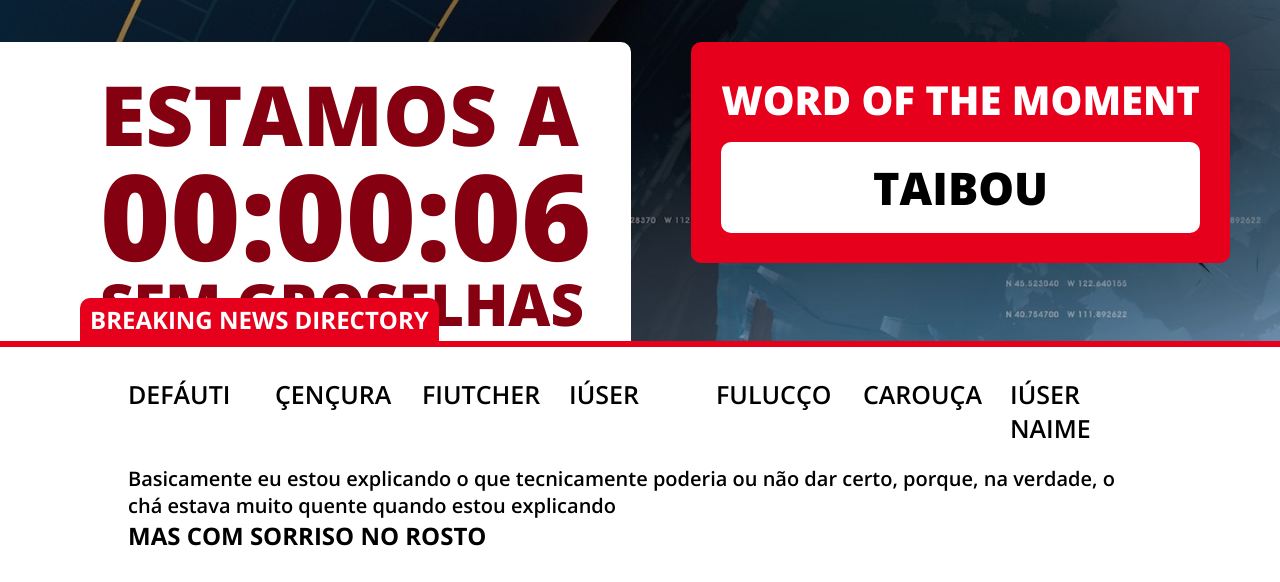
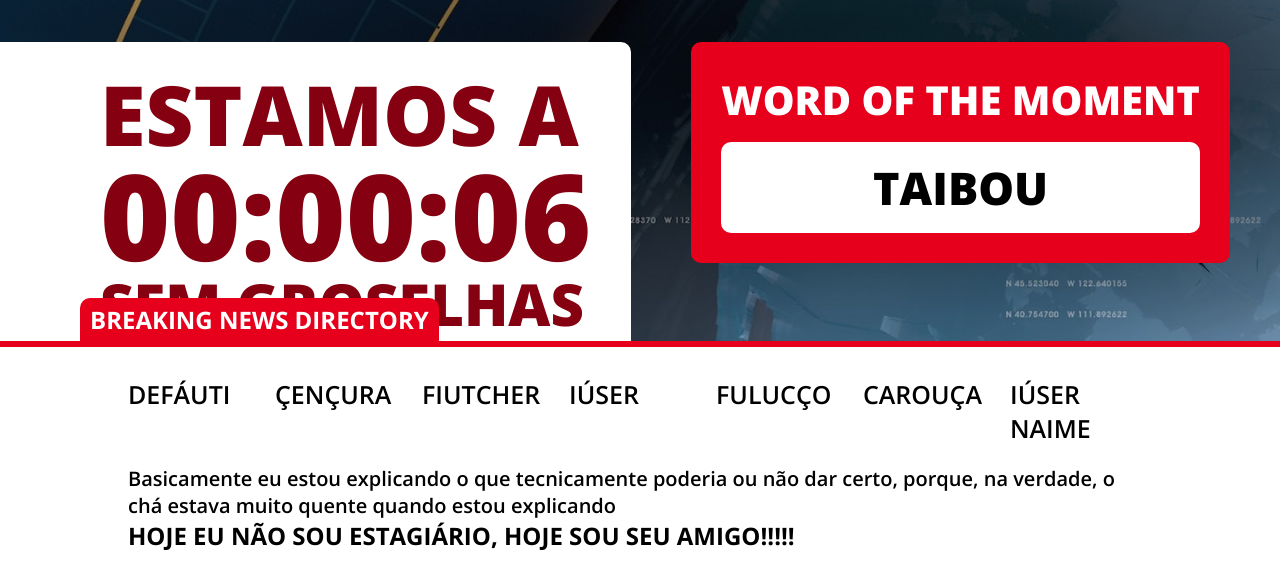
Before and after one commit to BreFranca/stag-tv, a plain HTML site: page index.html in a window 1280 px wide. Shown: the part 218-800 px from the top of the page. Drawn offline with nearby package versions, Linux system fonts and the light colour scheme.

Commit message:
seu amigo

```diff
--- a/index.html
+++ b/index.html
@@ -52,7 +52,8 @@
             </div>
             <div class="phrase">
                 <p>Basicamente eu estou explicando o que tecnicamente poderia ou não dar certo, porque, na verdade, o chá estava muito quente quando estou explicando</p>
-                <h2>MAS COM SORRISO NO ROSTO</h2>
+                <!-- <h2>MAS COM SORRISO NO ROSTO</h2> -->
+                <h2>HOJE EU NÃO SOU ESTAGIÁRIO, HOJE SOU SEU AMIGO!!!!!</h2>
             </div>
         </div>
     </footer>
```
